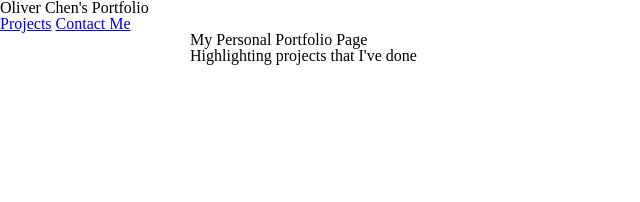
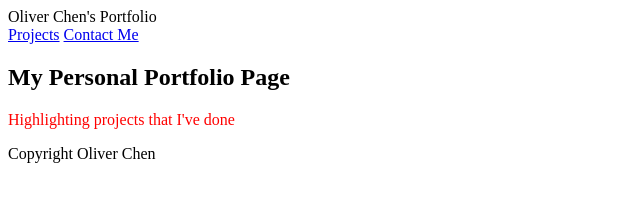
Before and after one commit to boblandsky/fastio_pages, a plain HTML site: page index.html in a window 1280 px wide. Shown: the whole page, without its empty margins (0-640 px from the left). Drawn offline with Linux system fonts and the light colour scheme.

Commit message:
update html files

```diff
--- a/assets/stylesheets/main.css
+++ b/assets/stylesheets/main.css
@@ -1,90 +1,3 @@
-/* http://meyerweb.com/eric/tools/css/reset/ 2. v2.0 | 20110126
-  License: none (public domain)
-*/
-
-html, body, div, span, applet, object, iframe,
-h1, h2, h3, h4, h5, h6, p, blockquote, pre,
-a, abbr, acronym, address, big, cite, code,
-del, dfn, em, img, ins, kbd, q, s, samp,
-small, strike, strong, sub, sup, tt, var,
-b, u, i, center,
-dl, dt, dd, ol, ul, li,
-fieldset, form, label, legend,
-table, caption, tbody, tfoot, thead, tr, th, td,
-article, aside, canvas, details, embed,
-figure, figcaption, footer, header, hgroup,
-menu, nav, output, ruby, section, summary,
-time, mark, audio, video {
-  margin: 0;
-  padding: 0;
-  border: 0;
-  font-size: 100%;
-  font: inherit;
-  vertical-align: baseline;
+p{
+    color: red;
 }
-/* HTML5 display-role reset for older browsers */
-article, aside, details, figcaption, figure,
-footer, header, hgroup, menu, nav, section {
-  display: block;
-}
-body {
-  line-height: 1;
-}
-ol, ul {
-  list-style: none;
-}
-blockquote, q {
-  quotes: none;
-}
-blockquote:before, blockquote:after,
-q:before, q:after {
-  content: '';
-  content: none;
-}
-table {
-  border-collapse: collapse;
-  border-spacing: 0;
-}
-
-/*
-  ========================================
-  Grid
-  ========================================
-*/
-
-*,
-*:before,
-*:after {
-  -webkit-box-sizing: border-box;
-     -moz-box-sizing: border-box;
-          box-sizing: border-box;
-}
-
-.container {
-  margin: 0 auto;
-  padding-left: 30px;
-  padding-right: 30px;
-  width: 960px;
-}
-
-/*
-  ========================================
-  Typography
-  ========================================
-*/
-
-h1, h3, h4, h5, p {
-  margin-bottom: 22px;
-}
-
-/*
-  ========================================
-  Buttons
-  ========================================
-*/
-
-.btn {
-  border-radius: 5px;
-  display: inline-block;
-  margin: 0;
-}
--- a/index.html
+++ b/index.html
@@ -1,12 +1,13 @@
 <!DOCTYPE html>
 <html>
+
 <head>
   <title>My Portfolio Page</title>
   <meta charset="UTF-8">
   <meta name="description" content="This is my personal portfolio page. This will be updated every so often.">
   <meta name="author" content="Oliver Chen">
-    <link rel="stylesheet" href="assets/stylesheets/main.css">
-  </head>
+  <link rel="stylesheet" href="assets/stylesheets/main.css" </head>
+
 <body>
   <header>
     Oliver Chen's Portfolio
@@ -15,9 +16,11 @@
       <a href="mailto:oliverchensf@outlook.com">Contact Me</a>
     </nav>
   </header>
-    <section class="container">
+  <section>
     <h2>My Personal Portfolio Page</h2>
     <p>Highlighting projects that I've done</p>
   </section>
 </body>
+<footer>Copyright Oliver Chen</footer>
+
 </html>
```
Also changed, not shown: subpages/projects.html (+1 -2 lines). Lines whose indentation alone changed are shown as unchanged.
